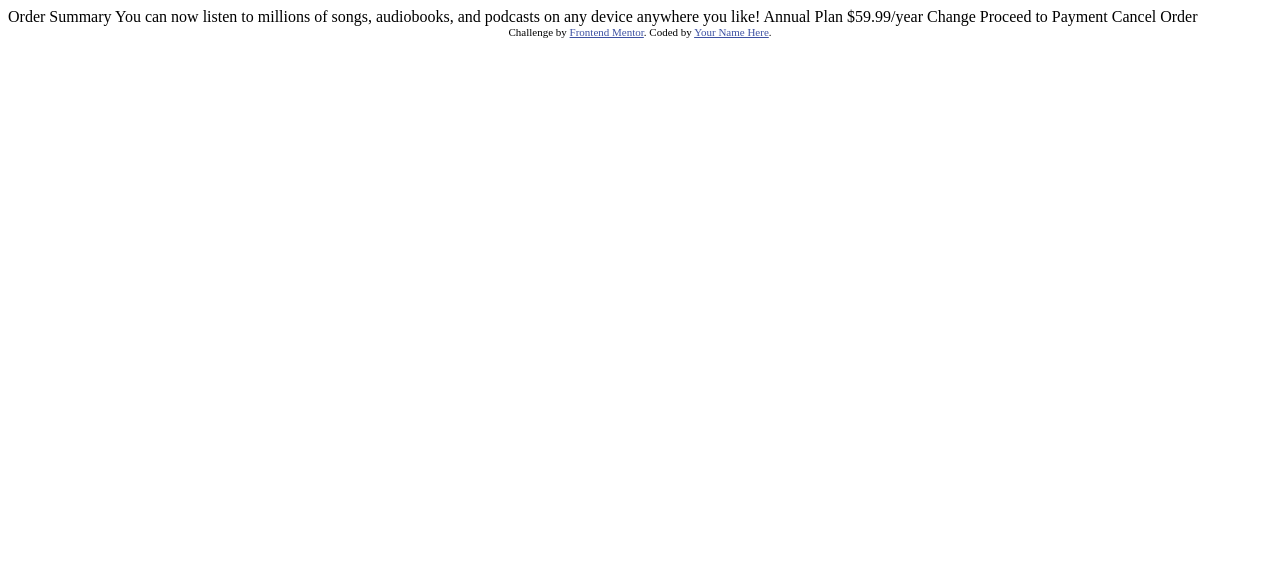
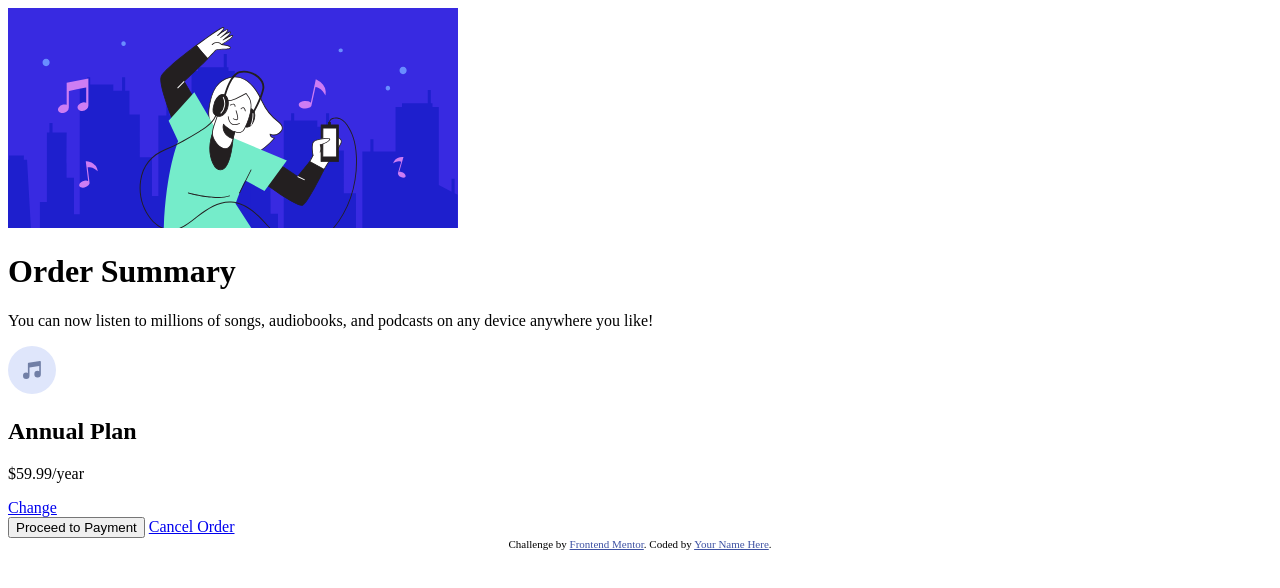
Before and after one commit to bentekku/order-summary-component_frontendmentor, a plain HTML site: page index.html in a window 1280 px wide. Drawn offline with Linux system fonts and the light colour scheme.

Commit message:
HTML structure complete

```diff
--- a/index.html
+++ b/index.html
@@ -1,37 +1,56 @@
 <!DOCTYPE html>
 <html lang="en">
   <head>
-  <meta charset="UTF-8">
-  <meta name="viewport" content="width=device-width, initial-scale=1.0"> <!-- displays site properly based on user's device -->
+    <meta charset="UTF-8" />
+    <meta name="viewport" content="width=device-width, initial-scale=1.0" />
+    <!-- displays site properly based on user's device -->
 
-  <link rel="icon" type="image/png" sizes="32x32" href="./images/favicon-32x32.png">
+    <link
+      rel="icon"
+      type="image/png"
+      sizes="32x32"
+      href="./images/favicon-32x32.png"
+    />
+    <link rel="stylesheet" href="main.css" />
 
     <title>Frontend Mentor | Order summary card</title>
 
     <!-- Feel free to remove these styles or customise in your own stylesheet 👍 -->
     <style>
-    .attribution { font-size: 11px; text-align: center; }
-    .attribution a { color: hsl(228, 45%, 44%); }
+      .attribution {
+        font-size: 11px;
+        text-align: center;
+      }
+      .attribution a {
+        color: hsl(228, 45%, 44%);
+      }
     </style>
   </head>
   <body>
-
-  Order Summary
-
+    <main class="container">
+      <img src="images/illustration-hero.svg" alt="hero image" />
+      <h1>Order Summary</h1>
+      <p>
         You can now listen to millions of songs, audiobooks, and podcasts on any
         device anywhere you like!
-
-  Annual Plan
-  $59.99/year
-
-  Change
-
-  Proceed to Payment
-  Cancel Order
+      </p>
+      <div class="plan">
+        <img src="images/icon-music.svg" alt="music icon" />
+        <div class="plan-details">
+          <h2>Annual Plan</h2>
+          <p>$59.99/year</p>
+        </div>
+        <a href="#">Change</a>
+      </div>
+      <button>Proceed to Payment</button>
+      <a href="#">Cancel Order</a>
+    </main>
 
     <div class="attribution">
-    Challenge by <a href="https://www.frontendmentor.io?ref=challenge" target="_blank">Frontend Mentor</a>.
-    Coded by <a href="#">Your Name Here</a>.
+      Challenge by
+      <a href="https://www.frontendmentor.io?ref=challenge" target="_blank"
+        >Frontend Mentor</a
+      >. Coded by <a href="#">Your Name Here</a>.
     </div>
   </body>
 </html>
```
Also changed, not shown: main.css (added), main.scss (added), 4 other files. Lines whose indentation alone changed are shown as unchanged.
